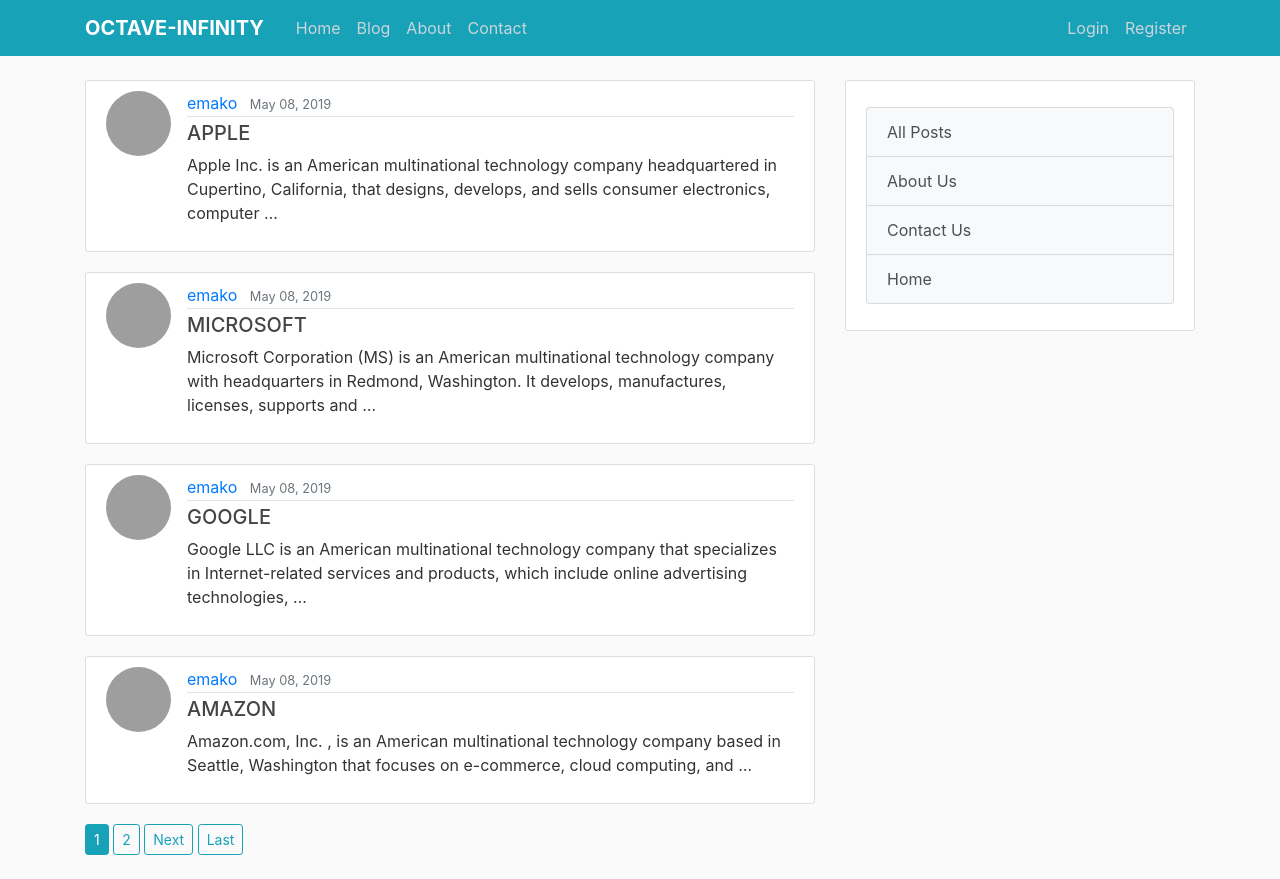
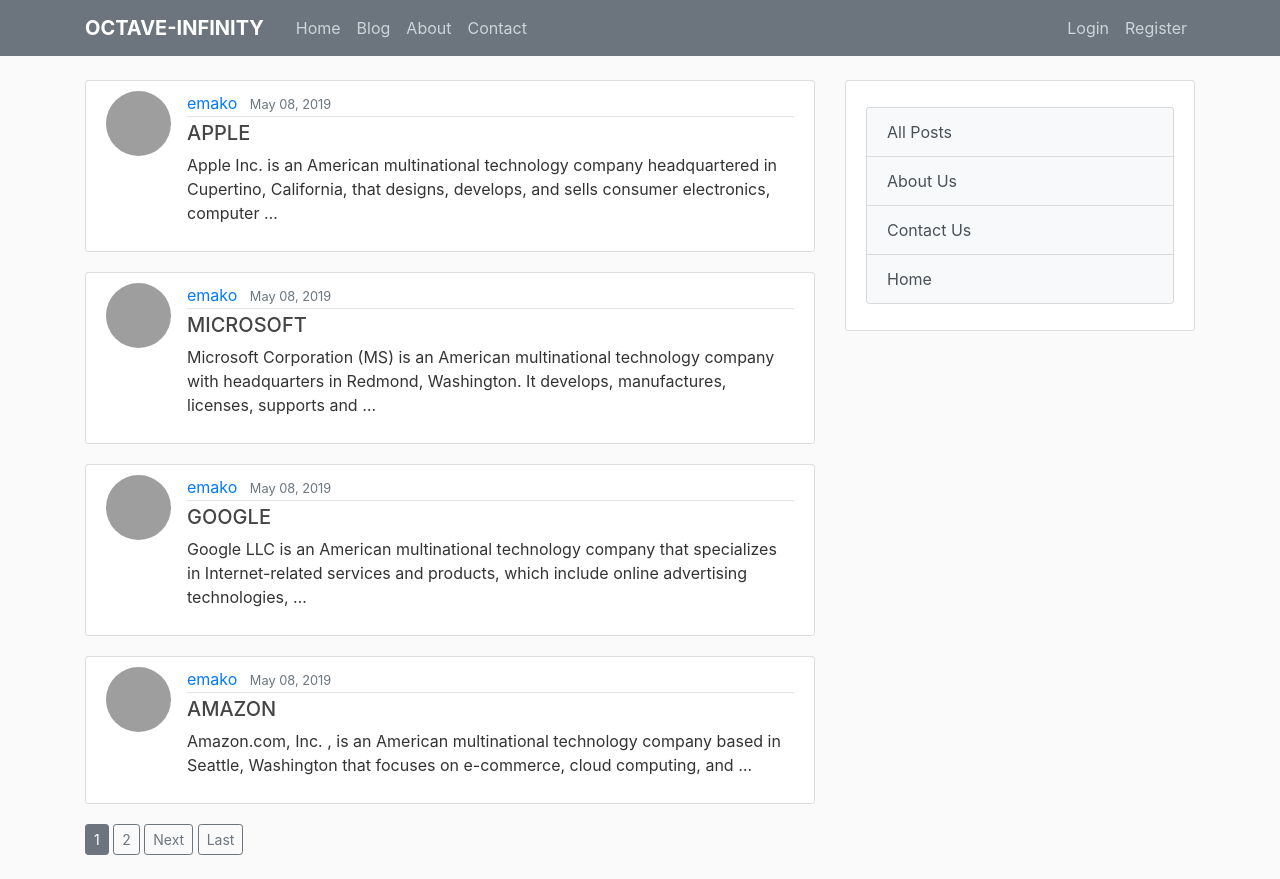
Before and after one commit to OctaveInfinity/Django.py_BLOG, a Django app: page /blog/ in a window 1280 px wide. Run offline with Django 3.2, Linux system fonts and the light colour scheme; data comes from the database, SQL or seed files in the repository; both versions use the stored data as it was after the commit; some libraries are stand-ins or nearby versions; grey boxes are pictures that could not be loaded.

Commit message:
Add AWS_S3, Scheme

```diff
--- a/templates/navbar.html
+++ b/templates/navbar.html
@@ -1,4 +1,4 @@
-<nav class="navbar navbar-expand-md navbar-dark bg-info fixed-top">
+<nav class="navbar navbar-expand-md navbar-dark bg-secondary fixed-top">
     <div class="container">
         <a class="navbar-brand mr-4" href="{% url 'brand' %}">
             <b>OCTAVE-INFINITY</b>
--- a/templates/pagination.html
+++ b/templates/pagination.html
@@ -1,21 +1,21 @@
 {% if is_paginated %}
 
     {% if page_obj.has_previous %}
-        <a class="btn btn-outline-info btn-sm mb-4" href="?page=1">First</a>
-        <a class="btn btn-outline-info btn-sm mb-4" href="?page={{ page_obj.previous_page_number }}">Previous</a>
+        <a class="btn btn-outline-secondary btn-sm mb-4" href="?page=1">First</a>
+        <a class="btn btn-outline-secondary btn-sm mb-4" href="?page={{ page_obj.previous_page_number }}">Previous</a>
     {% endif %}
 
     {% for num in page_obj.paginator.page_range %}
         {% if page_obj.number == num %}
-            <a class="btn btn-info btn-sm mb-4" href="?page={{ num }}">{{ num }}</a>
+            <a class="btn btn-secondary btn-sm mb-4" href="?page={{ num }}">{{ num }}</a>
         {% elif num > page_obj.number|add:'-3' and num < page_obj.number|add:'3' %}
-            <a class="btn btn-outline-info btn-sm mb-4" href="?page={{ num }}">{{ num }}</a>
+            <a class="btn btn-outline-secondary btn-sm mb-4" href="?page={{ num }}">{{ num }}</a>
         {% endif %}
     {% endfor %}
 
     {% if page_obj.has_next %}
-        <a class="btn btn-outline-info btn-sm mb-4" href="?page={{ page_obj.next_page_number }}">Next</a>
-        <a class="btn btn-outline-info btn-sm mb-4" href="?page={{ page_obj.paginator.num_pages }}">Last</a>
+        <a class="btn btn-outline-secondary btn-sm mb-4" href="?page={{ page_obj.next_page_number }}">Next</a>
+        <a class="btn btn-outline-secondary btn-sm mb-4" href="?page={{ page_obj.paginator.num_pages }}">Last</a>
     {% endif %}
 
 {% endif %}
--- a/users/static/users/main.css
+++ b/users/static/users/main.css
@@ -13,13 +13,8 @@ ul {
 }
 
 .bg-steel {
-  background-color: ,#5f788a;
+  background-color: #5f788a;
 }
-
-
-/*#3F729B*/
-
-
 
 .site-header .navbar-nav .nav-link {
   color: #cbd5db;
--- a/users/templates/users/login.html
+++ b/users/templates/users/login.html
@@ -9,7 +9,7 @@
                 {{ form|crispy }}
             </fieldset>
             <div class="form-group">
-                <button class="btn btn-outline-info" type="submit">Login</button>
+                <button class="btn btn-outline-secondary" type="submit"><b>Login</b></button>
                 <small class="text-muted" class="ml-2">
                     <a href="{% url 'password_reset' %}">Forgot Password?</a>
                 </small>
--- a/users/templates/users/password_reset.html
+++ b/users/templates/users/password_reset.html
@@ -9,7 +9,7 @@
                 {{ form|crispy }}
             </fieldset>
             <div class="form-group">
-                <button class="btn btn-outline-info" type="submit">Request Password Reset</button>
+                <button class="btn btn-outline-secondary" type="submit"><b>Request Password Reset</b></button>
             </div>
         </form>
     </div>
--- a/users/templates/users/password_reset_confirm.html
+++ b/users/templates/users/password_reset_confirm.html
@@ -9,7 +9,7 @@
                 {{ form|crispy }}
             </fieldset>
             <div class="form-group">
-                <button class="btn btn-outline-info" type="submit">Reset Password</button>
+                <button class="btn btn-outline-secondary" type="submit"><b>Reset Password</b></button>
             </div>
         </form>
     </div>
--- a/users/templates/users/profile.html
+++ b/users/templates/users/profile.html
@@ -17,7 +17,7 @@
               {{ p_form|crispy }}
           </fieldset>
           <div class="form-group">
-              <button class="btn btn-outline-info" type="submit">Update</button>
+              <button class="btn btn-outline-secondary" type="submit"><b>Update</b></button>
           </div>
       </form>
     </div>
--- a/users/templates/users/register.html
+++ b/users/templates/users/register.html
@@ -9,7 +9,7 @@
                 {{ form|crispy }}
             </fieldset>
             <div class="form-group">
-                <button class="btn btn-outline-info " type="submit">Sign Up</button>
+                <button class="btn btn-outline-secondary " type="submit"><b>Sign Up</b></button>
             </div>
         </form>
         <div class="border-top pt-3">
```
Also changed, not shown: django_project/settings.py (+13 -1 lines), db.sqlite3.
